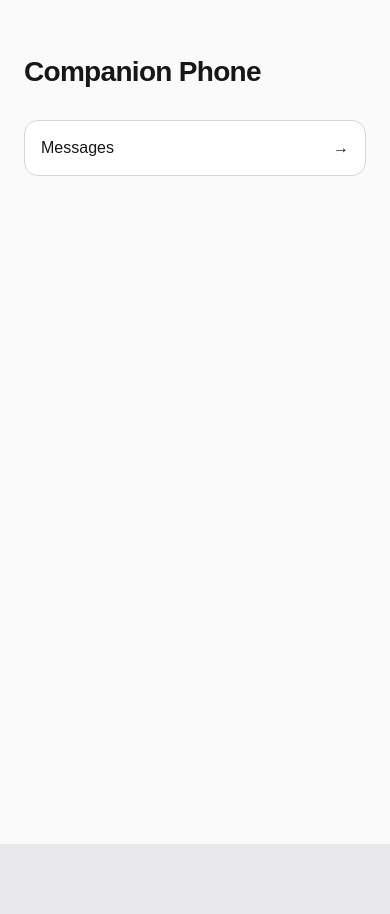
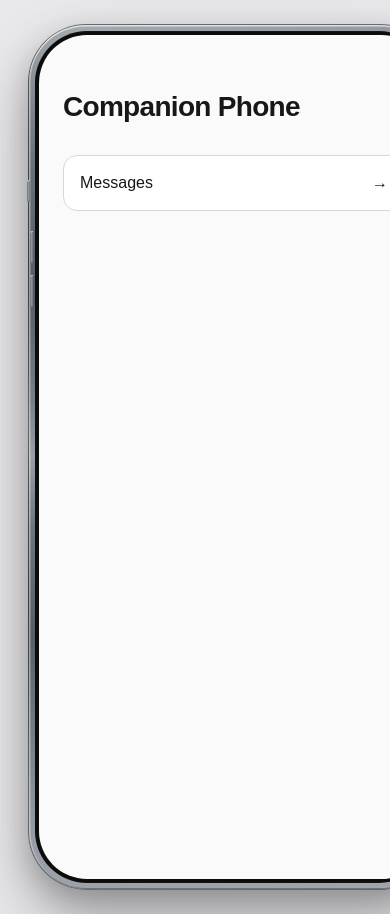
Before and after one commit to yecays-ai/veil, a Next.js app: page / in a window 390 px wide. Before the commit the page ends 844 px from the top, so only its background shows below. Built offline with nearby package versions, Linux system fonts and the light colour scheme.

Commit message:
Add responsive phone shell

```diff
--- a/app/globals.css
+++ b/app/globals.css
@@ -1,25 +1,122 @@
 :root {
   color-scheme: light;
-  font-family: Arial, Helvetica, sans-serif;
+  --phone-screen-width: 390px;
+  --phone-screen-height: 844px;
+  --phone-screen-radius: 48px;
+  --phone-frame-size: 4px;
+  --phone-frame-radius: calc(var(--phone-screen-radius) + var(--phone-frame-size));
+  --phone-case-border-size: 0px;
+  --phone-case-padding: 6px;
+  --phone-case-radius: calc(var(--phone-frame-radius) + var(--phone-case-padding));
+  --app-font-family: Arial, Helvetica, sans-serif;
+  font-family: var(--app-font-family);
   color: #171717;
   background: #e9e9ec;
 }
 
 * { box-sizing: border-box; }
 
+html,
 body {
   margin: 0;
-  min-height: 100dvh;
-  display: flex;
-  justify-content: center;
+  min-height: 100%;
+  overscroll-behavior-y: none;
 }
 
-.phone {
-  width: 100%;
-  max-width: 430px;
+body { background: #e9e9ec; }
+
+.app-root {
   min-height: 100dvh;
+  padding: 24px;
+  display: grid;
+  place-items: center;
+  overflow-x: hidden;
+}
+
+.phone-shell-wrap {
+  --phone-total-width: calc(var(--phone-screen-width) + (2 * (var(--phone-frame-size) + var(--phone-case-padding) + var(--phone-case-border-size))));
+  width: calc(var(--phone-total-width) + 8px);
+  margin-inline: auto;
+  font-family: var(--app-font-family);
+}
+
+.phone-case {
+  position: relative;
+  width: var(--phone-total-width);
+  margin-inline: auto;
+  padding: var(--phone-case-padding);
+  border: 0.5px solid rgb(0 0 0 / 35%);
+  border-radius: var(--phone-case-radius);
+  background: linear-gradient(175deg, #a8adb2 0%, #8a9096 6%, #6a7078 16%, #565c64 30%, #7a8088 42%, #9aa0a6 48%, #6e747c 56%, #585e66 68%, #788088 80%, #969ca4 90%, #a0a6ac 100%);
+  box-shadow:
+    0 30px 60px rgb(60 60 60 / 40%),
+    0 10px 24px rgb(80 80 80 / 25%),
+    inset 0 1.5px 0 rgb(255 255 255 / 65%),
+    inset 0 -1px 0 rgb(0 0 0 / 30%),
+    inset 1.5px 0 0 rgb(255 255 255 / 40%),
+    inset -1px 0 0 rgb(0 0 0 / 18%);
+}
+
+.phone-frame {
+  position: relative;
+  padding: var(--phone-frame-size);
+  border-radius: var(--phone-frame-radius);
+  background: #0c0c0c;
+  box-shadow: inset 0 1px 0 rgb(255 255 255 / 3%), inset 0 -1px 0 rgb(255 255 255 / 2%);
+}
+
+.phone-case::before,
+.phone-case::after,
+.phone-frame::before,
+.phone-frame::after {
+  content: "";
+  position: absolute;
+  width: 3px;
+  background: linear-gradient(90deg, #6e747a, #8e949a, #6e747a);
+  box-shadow: inset 0 1px 0 rgb(255 255 255 / 50%), inset 0 -1px 0 rgb(0 0 0 / 15%);
+}
+
+.phone-case::before {
+  left: -2.5px;
+  top: 155px;
+  height: 22px;
+  border-radius: 2px 0 0 2px;
+}
+
+.phone-case::after {
+  right: -2.5px;
+  top: 218px;
+  height: 56px;
+  border-radius: 0 2px 2px 0;
+}
+
+.phone-frame::before,
+.phone-frame::after {
+  left: -5.5px;
+  height: 32px;
+  border-radius: 2px 0 0 2px;
+}
+
+.phone-frame::before { top: 200px; }
+.phone-frame::after { top: 244px; }
+
+.phone-shell {
+  position: relative;
+  width: var(--phone-screen-width);
+  height: var(--phone-screen-height);
+  display: flex;
+  flex-direction: column;
+  overflow: hidden;
+  isolation: isolate;
+  border-radius: var(--phone-screen-radius);
+  background: #fafafa;
+}
+
+.phone-content {
+  flex: 1;
+  min-height: 0;
+  overflow: auto;
   padding: max(32px, env(safe-area-inset-top)) 24px max(32px, env(safe-area-inset-bottom));
-  background: #fafafa;
 }
 
 h1 { margin: 24px 0 32px; font-size: 28px; letter-spacing: -0.7px; }
@@ -40,7 +137,55 @@ a:focus-visible { outline: 3px solid #2563eb; outline-offset: 4px; }
 .back-link { display: inline-flex; align-items: center; min-height: 44px; }
 .empty-state { color: #666; }
 
-@media (min-width: 480px) {
-  body { padding: 24px; align-items: center; }
-  .phone { min-height: 812px; border: 1px solid #d6d6db; border-radius: 40px; }
+@media (max-width: 500px) and (hover: none) and (pointer: coarse) {
+  :root {
+    --phone-screen-width: 100vw;
+    --phone-screen-height: 100lvh;
+    --phone-screen-radius: 0px;
+    --phone-frame-size: 0px;
+    --phone-frame-radius: 0px;
+    --phone-case-padding: 0px;
+    --phone-case-radius: 0px;
+  }
+
+  html,
+  body {
+    width: 100%;
+    height: 100lvh;
+    overflow: hidden;
+    background: #fafafa;
+  }
+
+  .app-root {
+    width: 100vw;
+    height: 100lvh;
+    min-height: 0;
+    padding: 0;
+    display: flex;
+    align-items: flex-start;
+    justify-content: flex-start;
+    overflow: hidden;
+    background: #fafafa;
+  }
+
+  .phone-shell-wrap,
+  .phone-case,
+  .phone-frame {
+    width: var(--phone-screen-width);
+    margin: 0;
+  }
+
+  .phone-case,
+  .phone-frame {
+    padding: 0;
+    border: 0;
+    border-radius: 0;
+    background: transparent;
+    box-shadow: none;
+  }
+
+  .phone-case::before,
+  .phone-case::after,
+  .phone-frame::before,
+  .phone-frame::after { display: none; }
 }
--- a/app/layout.tsx
+++ b/app/layout.tsx
@@ -1,4 +1,5 @@
 import type { Metadata, Viewport } from "next";
+import { PhoneShell } from "../components/phone-shell";
 import "./globals.css";
 
 export const metadata: Metadata = {
@@ -16,7 +17,9 @@ export default function RootLayout({ children }: Readonly<{ children: React.Reac
   return (
     <html lang="en">
       <body>
-        <main className="phone">{children}</main>
+        <main className="app-root">
+          <PhoneShell>{children}</PhoneShell>
+        </main>
       </body>
     </html>
   );
--- /dev/null
+++ b/components/phone-shell.tsx
@@ -0,0 +1,19 @@
+import type { ReactNode } from "react";
+
+type PhoneShellProps = {
+  children: ReactNode;
+};
+
+export function PhoneShell({ children }: PhoneShellProps) {
+  return (
+    <section className="phone-shell-wrap" aria-label="Companion phone">
+      <div className="phone-case">
+        <div className="phone-frame">
+          <div className="phone-shell" data-ui="phone-screen">
+            <div className="phone-content">{children}</div>
+          </div>
+        </div>
+      </div>
+    </section>
+  );
+}
```
